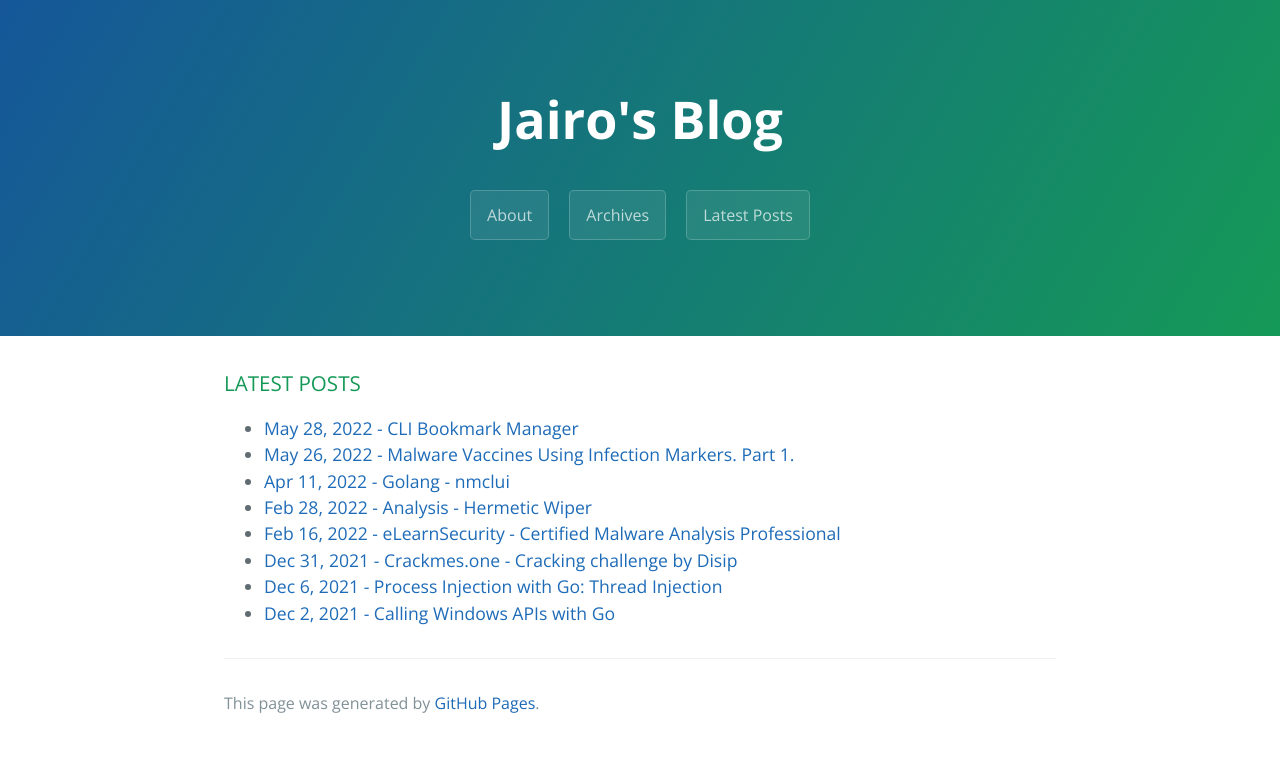
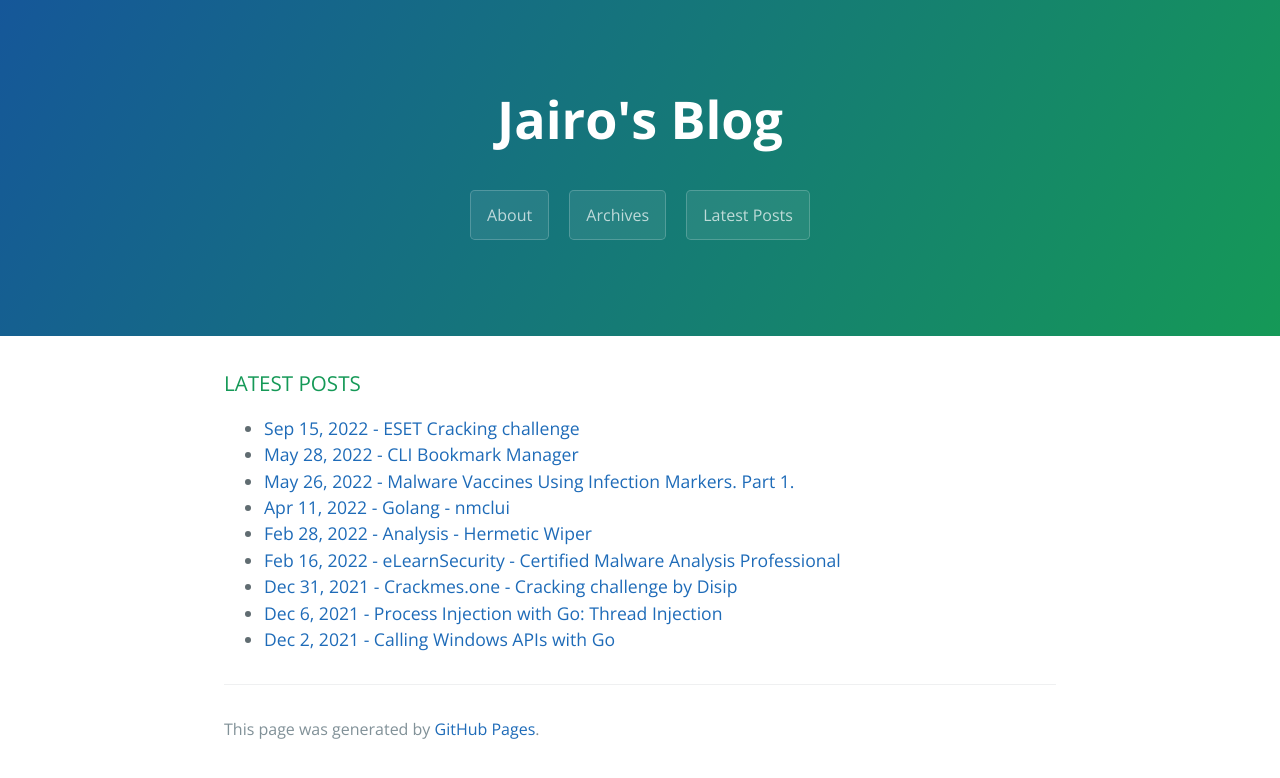
Before and after one commit to jairochavesb/blog, a Jekyll site: the page built from index.md, in a window 1280 px wide. Shown: the top 778 px of the page. Built offline with Jekyll 4.4.1, drawn with Linux system fonts in a browser that asks for light colours.

Commit message:
Add files via upload

```diff
--- a/index.md
+++ b/index.md
@@ -3,6 +3,7 @@ layout: default
 ---
 
 <h3>LATEST POSTS</h3>
+* <a href="./posts/2022/09/15/eset-cracking-challenge.html">Sep 15, 2022 - ESET Cracking challenge</a>
 * <a href="./posts/2022/05/28/bookmarks.html">May 28, 2022 - CLI Bookmark Manager</a>
 * <a href="./posts/2022/05/26/malware_vaccines_part1.html">May 26, 2022 - Malware Vaccines Using Infection Markers. Part 1.</a>
 * <a href="./posts/2022/04/11/golang-nmclui.html">Apr 11, 2022 - Golang - nmclui </a>
```
